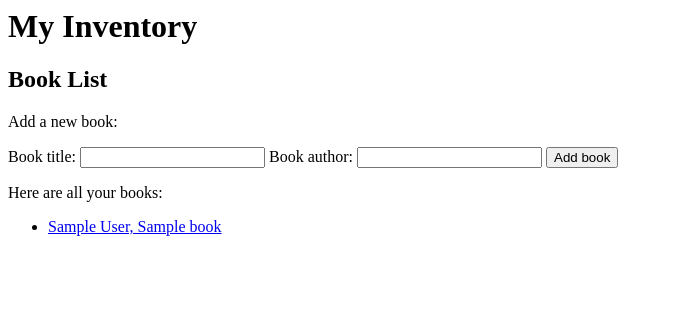
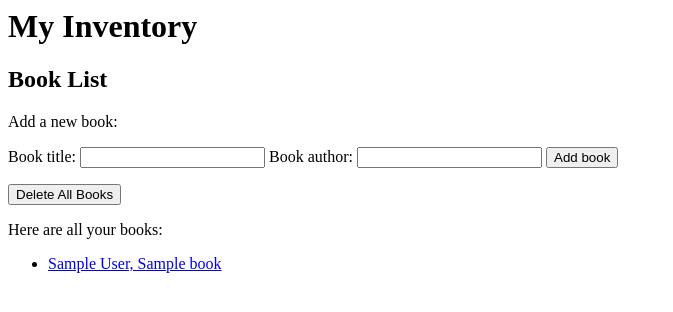
Before and after one commit to gitasong/inventory, a PHP site: template views/index.html.twig in a window 1280 px wide. Shown: the top 312 px of the page, without its empty margins (0-673 px from the left). Run offline with PHP 8.4, Linux system fonts and the light colour scheme; the template is opened without the code that fills it: most values are stand-ins (such as "Sample title", 1, 10 or a date in 2020); some libraries are stand-ins or nearby versions.

Commit message:
add Delete All Books button to index.html.twig and /delete_all route in app

```diff
--- a/app/app.php
+++ b/app/app.php
@@ -28,6 +28,11 @@
         return $app['twig']->render('single_book.html.twig', array('book' => $book));
     });
 
+    $app->post("/delete_all", function() use ($app) {
+        Book::deleteAll();
+        return $app['twig']->render('index.html.twig');
+    });
+
 
     return $app;
 ?>
--- a/views/index.html.twig
+++ b/views/index.html.twig
@@ -18,6 +18,10 @@
             <button type="submit">Add book</button>
         </form>
 
+        <form action='/delete_all' method='post'>
+            <button type='submit'>Delete All Books</button>
+        </form>
+
         {% if books is not empty %}
             <p>Here are all your books:</p>
             <ul>
```
